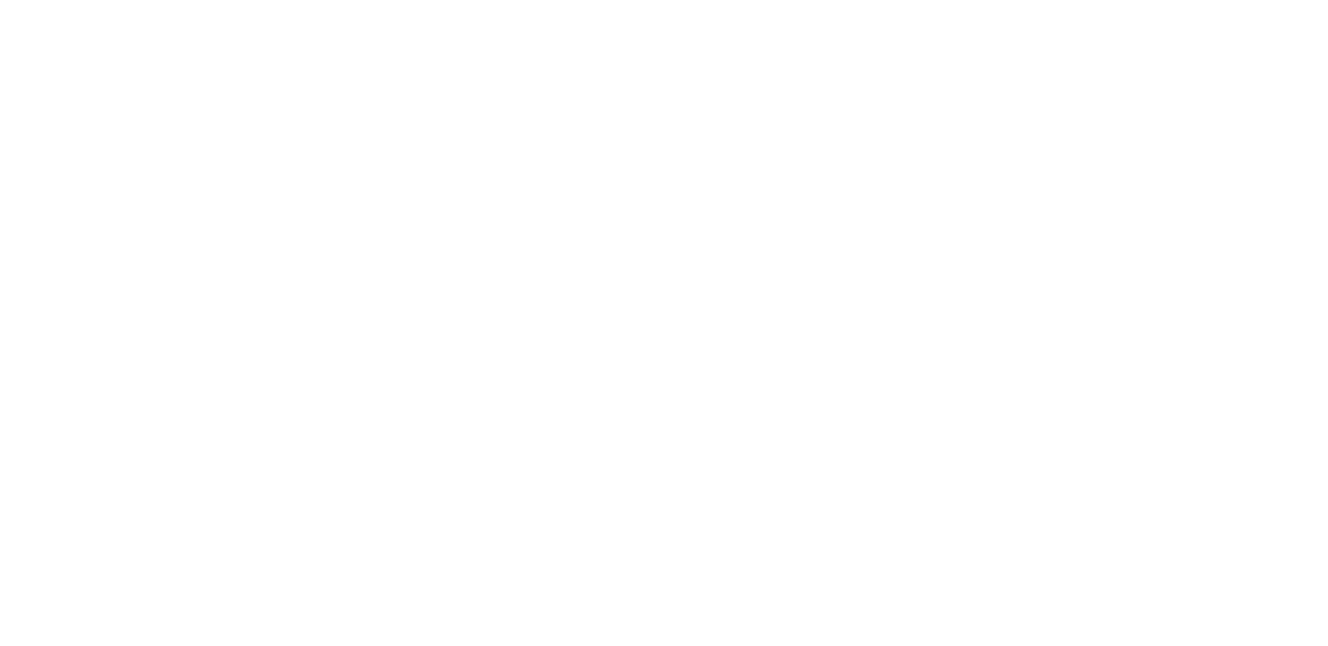
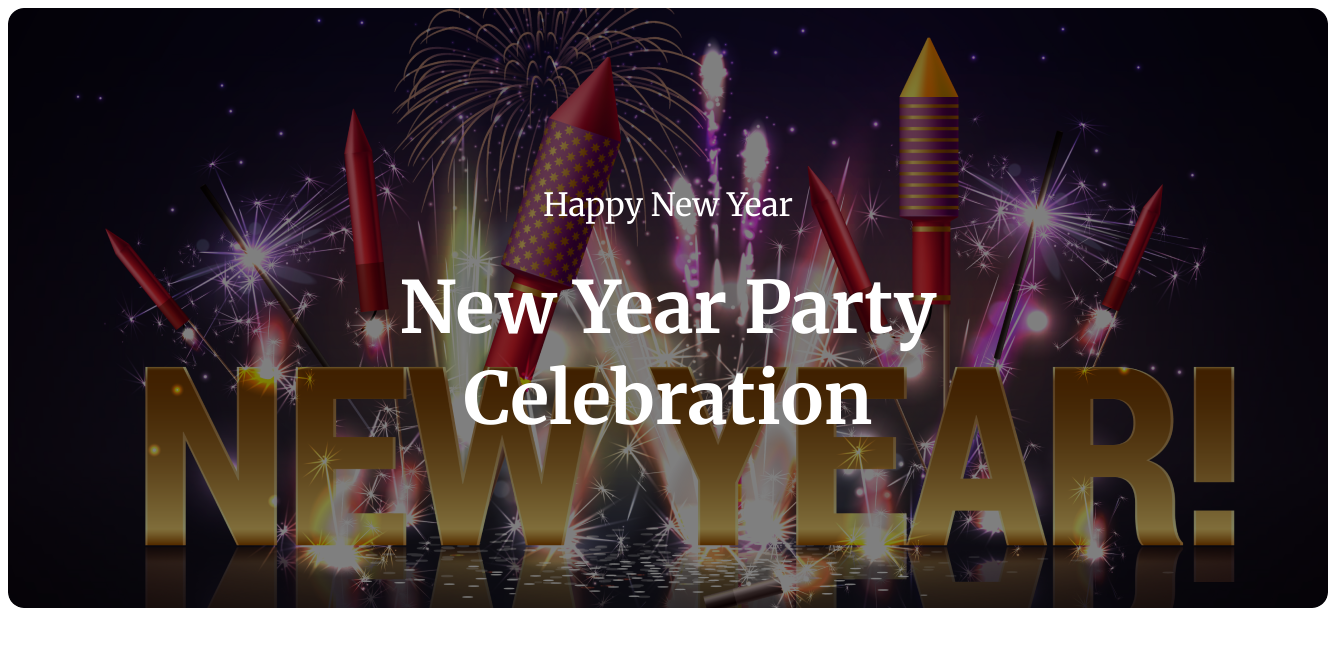
Before and after one commit to ulfat1234/B9A1-New-Year-New-Mission, a plain HTML site: page B9A1-New-Year-New-Mission/index.html in a window 1280 px wide. Shown: the whole page, 1328 px wide, since content can reach past the window. Drawn offline with Linux system fonts and the light colour scheme.

Commit message:
completed header section

```diff
--- a/B9A1-New-Year-New-Mission/index.html
+++ b/B9A1-New-Year-New-Mission/index.html
@@ -1,14 +1,23 @@
 <!DOCTYPE html>
 <html lang="en">
+
 <head>
     <meta charset="UTF-8">
     <meta name="viewport" content="width=device-width, initial-scale=1.0">
     <title>Happy New Year</title>
     <link rel="stylesheet" href="styles/style.css">
 </head>
+
 <body>
     <header>
+        <div class="banner-img">
+            <div class="banner-txt">
+                <h2>Happy New Year</h2>
+                <h1>New Year Party Celebration</h1>
+            </div>
+        </div>
+    </header>
 
-    </header>
 </body>
+
 </html>
--- a/B9A1-New-Year-New-Mission/styles/style.css
+++ b/B9A1-New-Year-New-Mission/styles/style.css
@@ -0,0 +1,40 @@
+@import url('https://fonts.googleapis.com/css2?family=Inter:wght@300;400;500;600;700;800&family=Merriweather:ital,wght@0,300;0,400;0,700;0,900;1,300;1,400;1,700&display=swap');
+
+header {
+    position: relative;
+    width: 1320px;
+    height: 600px;
+    margin: auto;
+}
+
+.banner-img {
+    background-image: url("../resources/Banner\ Image.png");
+    width: 1320px;
+    height: 600px;
+    position: absolute;
+    text-align: center;
+    background-color: rgba(0, 0, 0, 0.502);
+    background-blend-mode: multiply;
+    border-radius: 16px;
+}
+
+.banner-txt {
+    font-family: Merriweather;
+    display: flex;
+    justify-content: center;
+    flex-direction: column;
+    align-items: center;
+    color: #FFF;
+}
+
+.banner-txt h1 {
+    font-size: 72px;
+    margin-top: 10px;
+    width: 632px;
+}
+
+.banner-txt h2 {
+    font-size: 32px;
+    font-weight: 400;
+    margin-top: 177px;
+}
```
